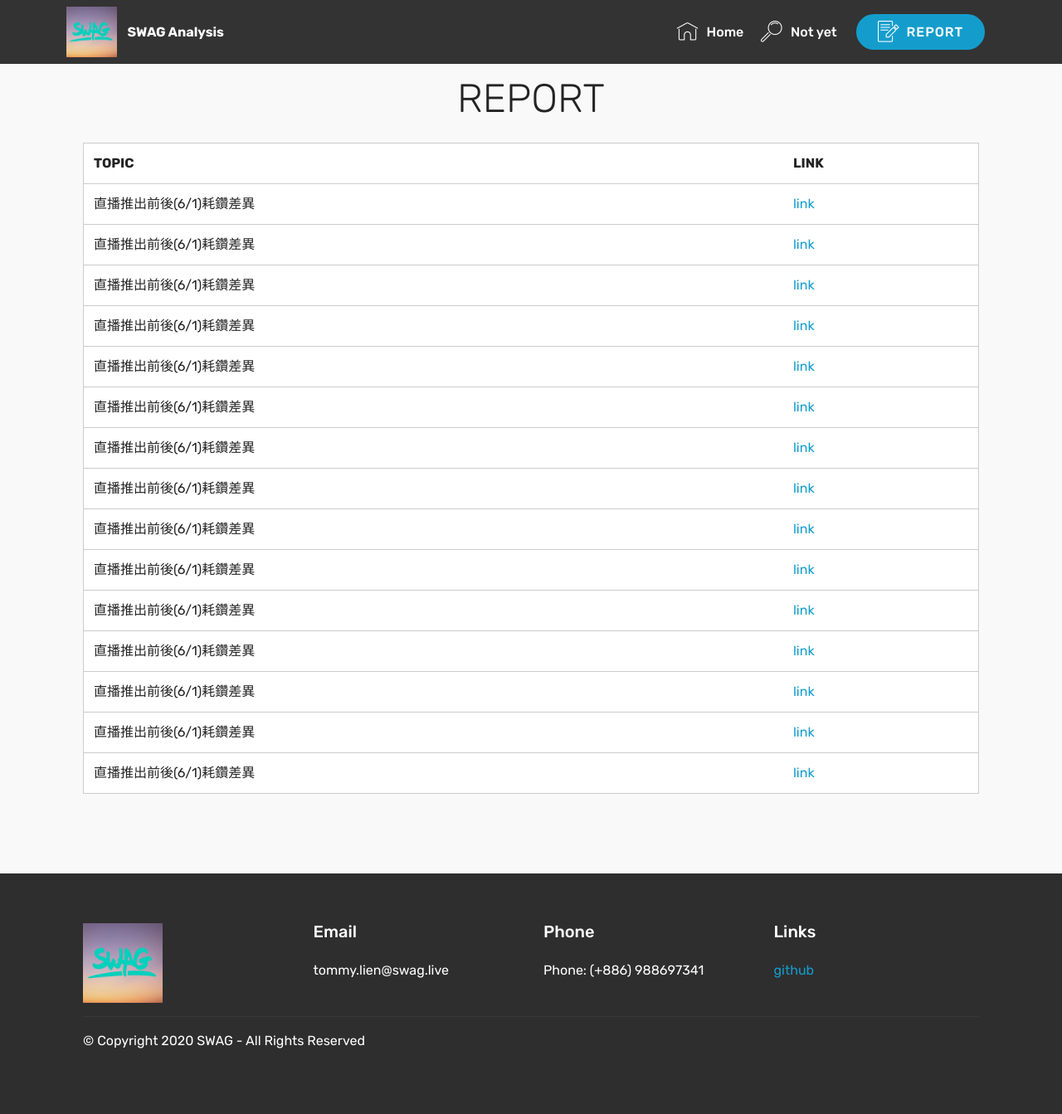
After one commit to qwnim2/Automatic-Data-processor-FlaskApp-with-uWSGI-and-Nginx, a Flask app: page /flix_keywords in a window 1280 px wide. The commit adds this page. Shown: the whole page at 83% size. Run offline with Flask 2, Linux system fonts and the light colour scheme; some libraries are stand-ins or nearby versions; some web fonts are replaced.

Commit message:
flask app

```diff
--- a/myproject.py
+++ b/myproject.py
@@ -23,15 +23,28 @@ def seven():
     return render_template('seven.html')
 
 @app.route("/CPchat_alert", methods=["GET", "POST"])
-def CPchat_alert():   #TODO
+def CPchat_alert():
     if request.method == "POST":
         input_data = request.files["input_file"]
-        output_data, date = CPchat_difference(input_data)  #TODO
+        output_data, date = CPchat_difference(input_data)
         response = make_response(output_data)
         response.headers["Content-Disposition"] = f"attachment; filename=Chat_alert_{date}.csv"
         return response
 
     return render_template('CPchat_alert.html')
+
+@app.route('/Dating_List', methods=["GET", "POST"])
+def dating_list():
+    if request.method == "POST":
+        input_data = request.files["input_file"]
+        output, date = Dating_list(input_data)
+        # response = make_response(output_data)
+        # response.headers["Content-Disposition"] = f"attachment; filename={date}甜蜜約會.csv"
+        # return response
+        return send_file(output, attachment_filename=f"{date}.xlsx", as_attachment=True)
+
+
+    return render_template('Dating_List.html')
 
 @app.route('/login', methods=['GET', 'POST'])
 def login():
@@ -52,6 +65,10 @@ def report():
 def stream_diamond_diff():
     return render_template('diamond_diff_stream_debut.html')
 
+@app.route('/flix_keywords')
+def flix_keywords():
+    return render_template('flix_keywords.html')
+
 if __name__ == "__main__":
     app.debug = True
     app.run(host='0.0.0.0')
--- /dev/null
+++ b/templates/flix_keywords.html
@@ -0,0 +1,118 @@
+{% extends "base.html" %}
+{% block content %}
+
+
+<section class="section-table cid-s6SiZEFJcE" id="table1-6">
+
+    <div class="container container-table">
+        <h2 class="mbr-section-title mbr-fonts-style align-center pb-3 display-2">
+            REPORT
+        </h2>
+        <!-- <h3 class="mbr-section-subtitle mbr-fonts-style align-center pb-5 mbr-light display-5">
+              Click blue "Gear" icon in the top right corner to hide/show search and info, change the the table background and other parameters.  In browser click on the table head to sort the table, use search to filter the table.
+        </h3> -->
+        <div class="table-wrapper">
+          <div class="container">
+            <div class="row search">
+              <div class="col-md-6"></div>
+              <div class="col-md-6">
+                  <div class="dataTables_filter">
+                    <label class="searchInfo mbr-fonts-style display-7">Search:</label>
+                    <input class="form-control input-sm" disabled="">
+                  </div>
+              </div>
+            </div>
+          </div>
+
+          <div class="container scroll">
+            <table class="table isSearch" cellspacing="0" data-empty="No matching records found">
+              <thead>
+                <tr class="table-heads ">
+
+
+
+
+                <th class="head-item mbr-fonts-style display-7">
+                        TOPIC</th>
+                                <!-- <th class="head-item mbr-fonts-style display-7">
+                        AGE</th><th class="head-item mbr-fonts-style display-7">
+                        DATE</th> -->
+                        <th class="head-item mbr-fonts-style display-7">
+                        LINK</th></tr>
+              </thead>
+
+              <tbody>
+
+
+
+
+              <tr>
+
+
+
+
+                <td class="body-item mbr-fonts-style display-7">直播推出前後(6/1)耗鑽差異</td><td class="body-item mbr-fonts-style display-7"><a href="./stream_diamond_diff">link</a></td></tr><tr>
+                    <td class="body-item mbr-fonts-style display-7">直播推出前後(6/1)耗鑽差異</td><td class="body-item mbr-fonts-style display-7"><a href="./stream_diamond_diff">link</a></td></tr><tr>
+                        <td class="body-item mbr-fonts-style display-7">直播推出前後(6/1)耗鑽差異</td><td class="body-item mbr-fonts-style display-7"><a href="./stream_diamond_diff">link</a></td></tr><tr>
+                            <td class="body-item mbr-fonts-style display-7">直播推出前後(6/1)耗鑽差異</td><td class="body-item mbr-fonts-style display-7"><a href="./stream_diamond_diff">link</a></td></tr><tr>
+                                <td class="body-item mbr-fonts-style display-7">直播推出前後(6/1)耗鑽差異</td><td class="body-item mbr-fonts-style display-7"><a href="./stream_diamond_diff">link</a></td></tr><tr>
+                                    <td class="body-item mbr-fonts-style display-7">直播推出前後(6/1)耗鑽差異</td><td class="body-item mbr-fonts-style display-7"><a href="./stream_diamond_diff">link</a></td></tr><tr>
+                                        <td class="body-item mbr-fonts-style display-7">直播推出前後(6/1)耗鑽差異</td><td class="body-item mbr-fonts-style display-7"><a href="./stream_diamond_diff">link</a></td></tr><tr>
+                                            <td class="body-item mbr-fonts-style display-7">直播推出前後(6/1)耗鑽差異</td><td class="body-item mbr-fonts-style display-7"><a href="./stream_diamond_diff">link</a></td></tr><tr>
+                                                <td class="body-item mbr-fonts-style display-7">直播推出前後(6/1)耗鑽差異</td><td class="body-item mbr-fonts-style display-7"><a href="./stream_diamond_diff">link</a></td></tr><tr>
+                                                    <td class="body-item mbr-fonts-style display-7">直播推出前後(6/1)耗鑽差異</td><td class="body-item mbr-fonts-style display-7"><a href="./stream_diamond_diff">link</a></td></tr><tr>
+                                                        <td class="body-item mbr-fonts-style display-7">直播推出前後(6/1)耗鑽差異</td><td class="body-item mbr-fonts-style display-7"><a href="./stream_diamond_diff">link</a></td></tr><tr>
+                                                            <td class="body-item mbr-fonts-style display-7">直播推出前後(6/1)耗鑽差異</td><td class="body-item mbr-fonts-style display-7"><a href="./stream_diamond_diff">link</a></td></tr><tr>
+                                                                <td class="body-item mbr-fonts-style display-7">直播推出前後(6/1)耗鑽差異</td><td class="body-item mbr-fonts-style display-7"><a href="./stream_diamond_diff">link</a></td></tr><tr>
+                                                                    <td class="body-item mbr-fonts-style display-7">直播推出前後(6/1)耗鑽差異</td><td class="body-item mbr-fonts-style display-7"><a href="./stream_diamond_diff">link</a></td></tr><tr>
+                                                                        <td class="body-item mbr-fonts-style display-7">直播推出前後(6/1)耗鑽差異</td><td class="body-item mbr-fonts-style display-7"><a href="./stream_diamond_diff">link</a></td></tr><tr>
+
+
+
+
+                <!-- <td class="body-item mbr-fonts-style display-7">Caren Rials</td><td class="body-item mbr-fonts-style display-7">35</td><td class="body-item mbr-fonts-style display-7">2013-04-12</td><td class="body-item mbr-fonts-style display-7">$445.500</td></tr><tr>
+
+
+
+
+                <td class="body-item mbr-fonts-style display-7">Leon Rogol</td><td class="body-item mbr-fonts-style display-7">66</td><td class="body-item mbr-fonts-style display-7">2016-05-22</td><td class="body-item mbr-fonts-style display-7">$152.558</td></tr><tr>
+
+
+
+
+                <td class="body-item mbr-fonts-style display-7">Shala Barrera</td><td class="body-item mbr-fonts-style display-7">70</td><td class="body-item mbr-fonts-style display-7">2016-05-15</td><td class="body-item mbr-fonts-style display-7">$459.146</td></tr></tbody> -->
+            </table>
+          </div>
+          <div class="container table-info-container">
+            <div class="row info">
+              <div class="col-md-6">
+                <div class="dataTables_info mbr-fonts-style display-7">
+                  <span class="infoBefore">Showing</span>
+                  <span class="inactive infoRows"></span>
+                  <span class="infoAfter">entries</span>
+                  <span class="infoFilteredBefore">(filtered from</span>
+                  <span class="inactive infoRows"></span>
+                  <span class="infoFilteredAfter"> total entries)</span>
+                </div>
+              </div>
+              <div class="col-md-6"></div>
+            </div>
+          </div>
+        </div>
+      </div>
+  </section>
+
+
+    <script src="static/web/assets/jquery/jquery.min.js"></script>
+    <script src="static/popper/popper.min.js"></script>
+    <script src="static/bootstrap/js/bootstrap.min.js"></script>
+    <script src="static/tether/tether.min.js"></script>
+    <script src="static/dropdown/js/nav-dropdown.js"></script>
+    <script src="static/dropdown/js/navbar-dropdown.js"></script>
+    <script src="static/touchswipe/jquery.touch-swipe.min.js"></script>
+    <script src="static/datatables/jquery.data-tables.min.js"></script>
+    <script src="static/datatables/data-tables.bootstrap4.min.js"></script>
+    <script src="static/smoothscroll/smooth-scroll.js"></script>
+    <script src="static/theme/js/script.js"></script>
+
+{% endblock %}
--- a/templates/index.html
+++ b/templates/index.html
@@ -46,13 +46,13 @@
             </div>
 
             <div class="card col-12 col-md-6 align-center col-lg-4">
-                <div class="card-wrap" onclick="location.href='/';" style="cursor: pointer;">
+                <div class="card-wrap" onclick="location.href='/Dating_List';" style="cursor: pointer;">
                     <div class="card-img">
                         <img src="static/images/3.png" alt="SWAG girl">
                     </div>
                     <div class="card-box p-5">
                         <h4 class="card-title py-2 mbr-fonts-style align-center mbr-white display-5">
-                            Coming soon...
+                            甜蜜約會候選名單
                         </h4>
                         <p class="mbr-text mbr-fonts-style mbr-white display-7">
                             <br>
```
Also changed, not shown: process.py (+45 -0 lines), templates/Dating_List.html (added, +65 -0 lines).
